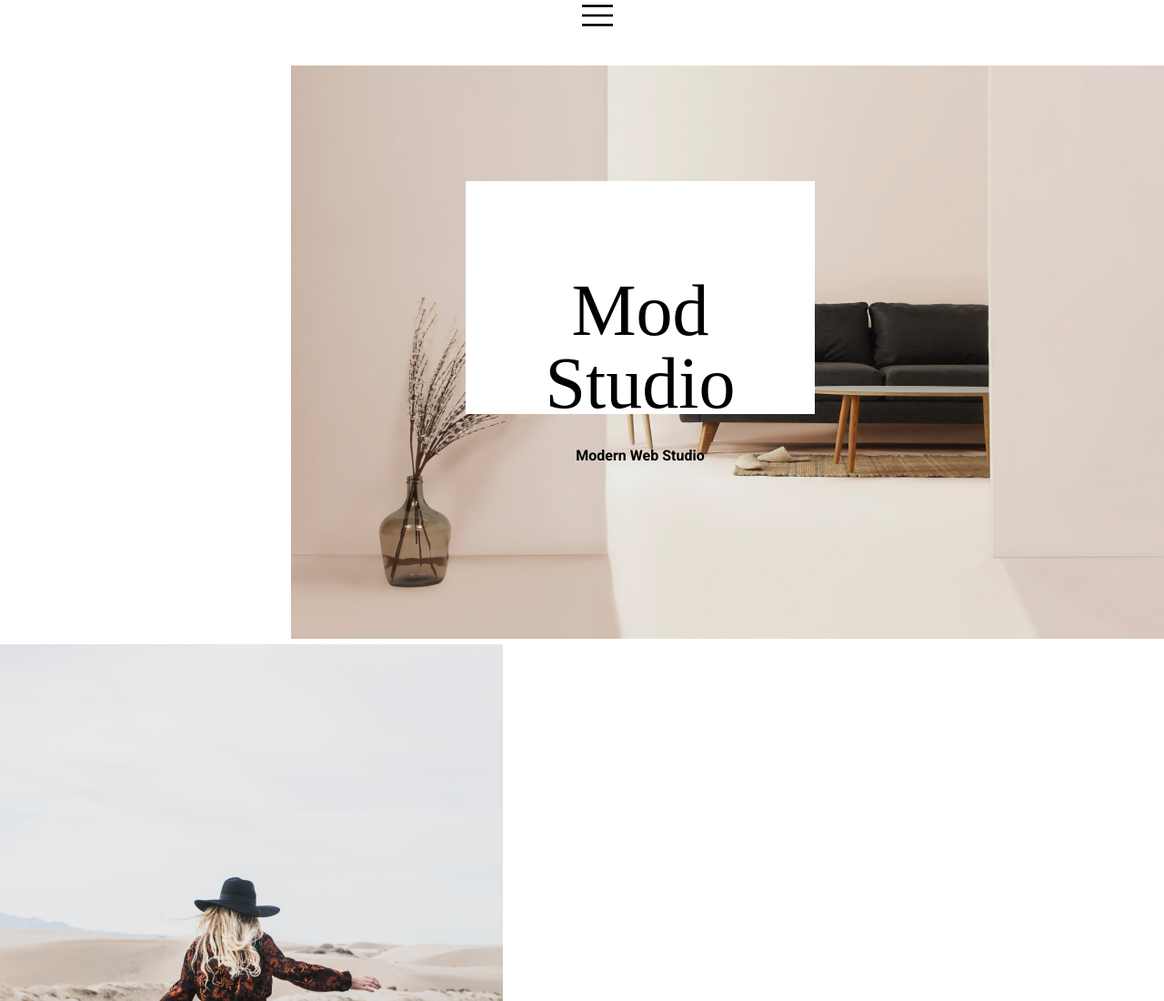
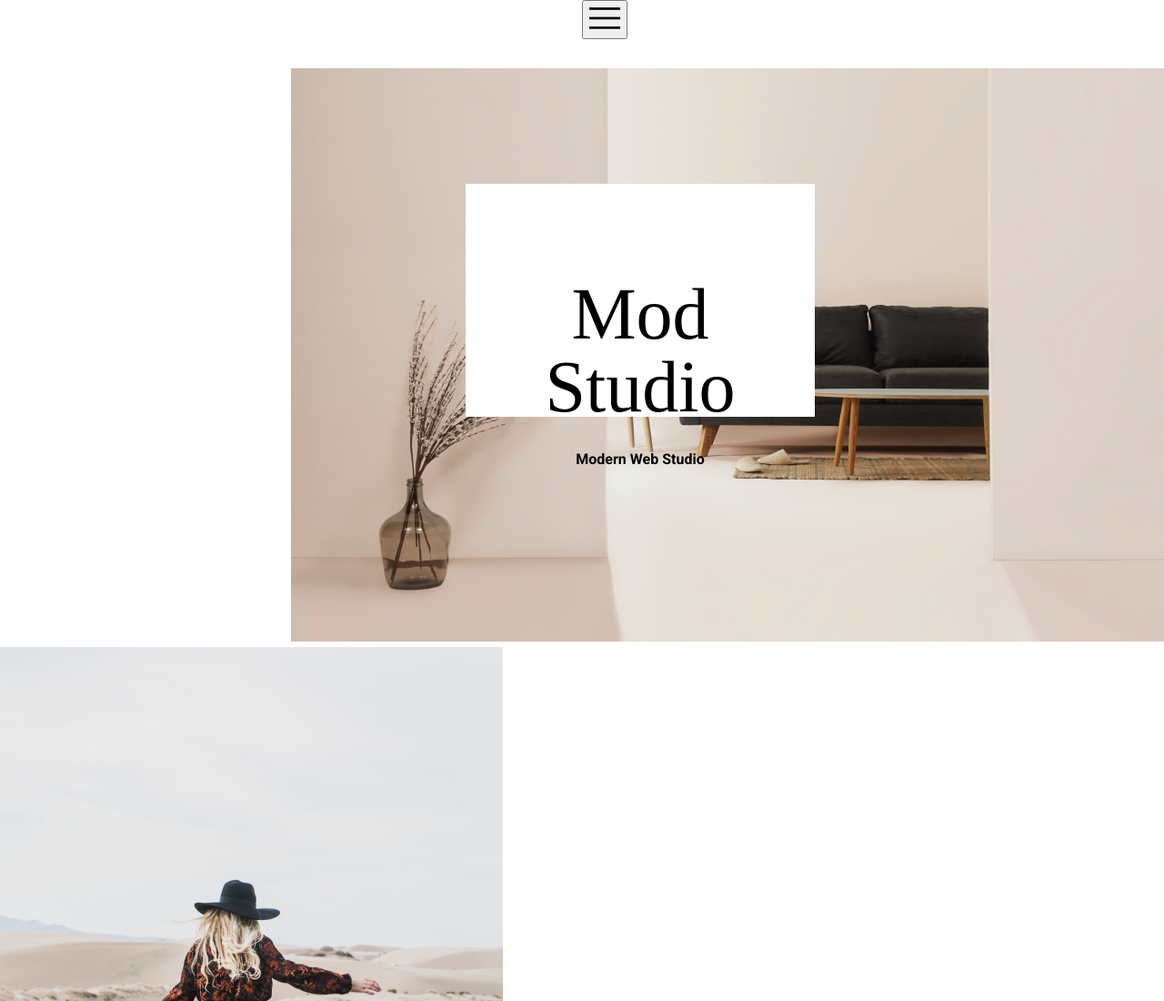
Before and after one commit to romirov/otus-css-omirov, a plain HTML site: page index.html in a window 1280 px wide. Shown: the top 1100 px of the page at 91% size. Drawn offline with Linux system fonts and the light colour scheme.

Commit message:
added button instead of menu

```diff
--- a/index.html
+++ b/index.html
@@ -13,9 +13,9 @@
     <title>Mod Studio</title>
 </head>
 <body>
-    <nav class="menu">
+    <button class="menu">
         <img src="img/icon-menu-34.png" alt="menu">
-    </nav>
+    </button>
     <!-- section 1 -->
     <section class="mod-studio">
         <img src="img/inside-weather-Uxqlfigh6oE-unsplash 1.png" alt="inside-weather">
```
